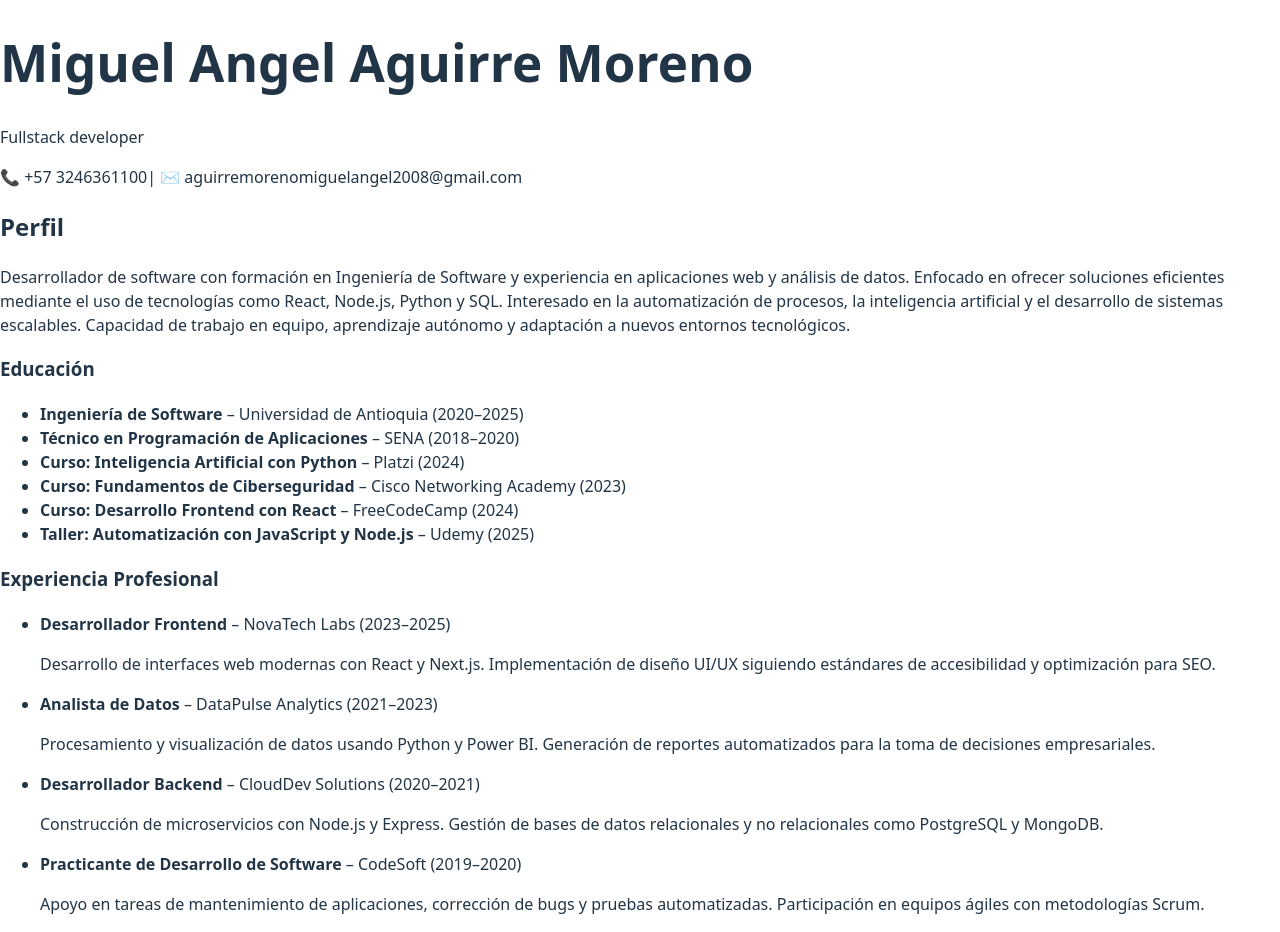
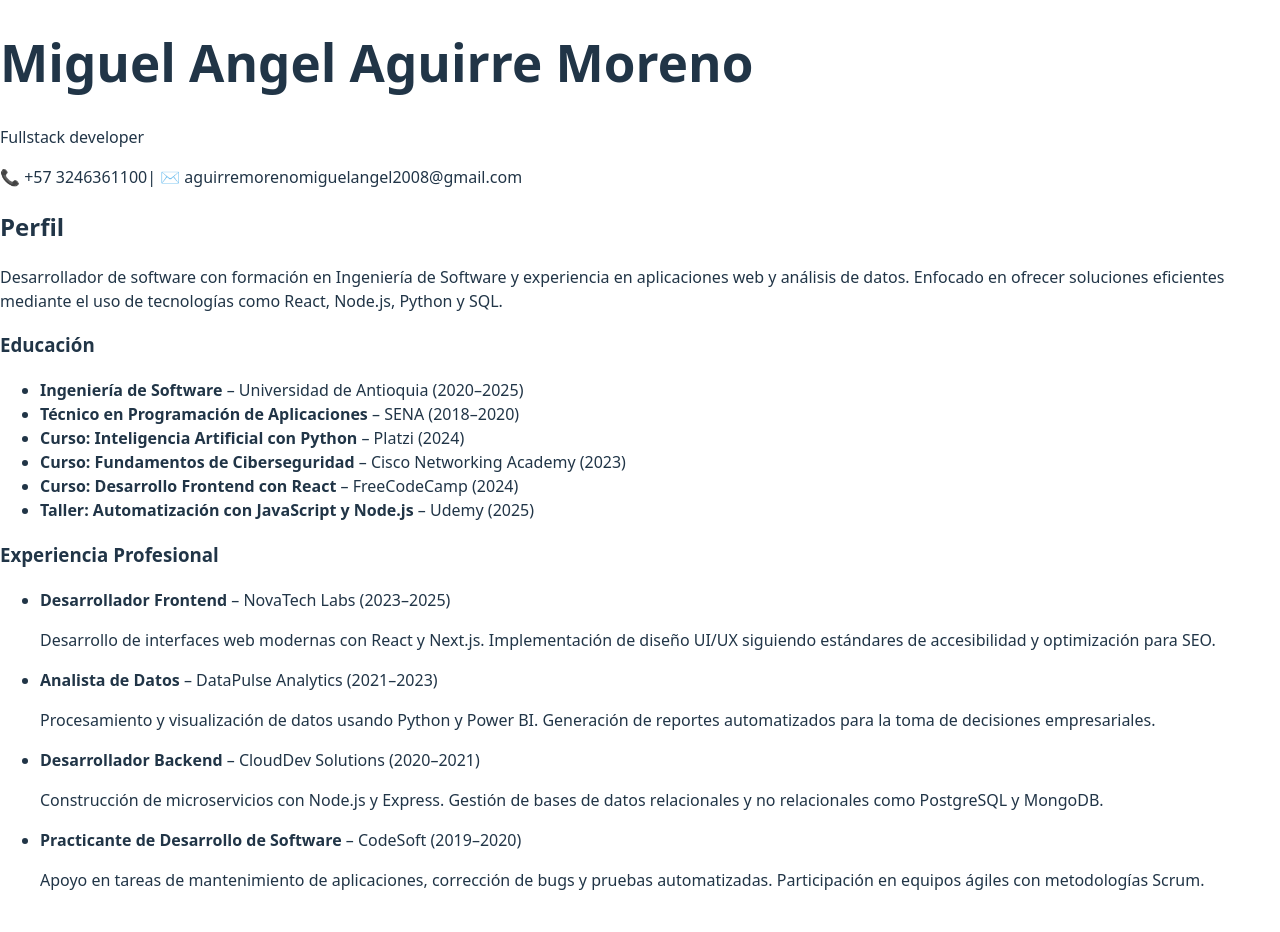
Before and after one commit to miguelucho425526/cv-react, a React (Vite) app: page / in a window 1280 px wide. After the commit the page ends 908 px from the top, so only its background shows below. Built offline with nearby package versions, Linux system fonts and the light colour scheme.

Commit message:
feat: componente Perfil con descripcion personalizada

```diff
--- a/src/Components/Perfil.jsx
+++ b/src/Components/Perfil.jsx
@@ -5,8 +5,6 @@
       <p>
         Desarrollador de software con formación en Ingeniería de Software y experiencia en aplicaciones web y análisis de datos.
         Enfocado en ofrecer soluciones eficientes mediante el uso de tecnologías como React, Node.js, Python y SQL.
-        Interesado en la automatización de procesos, la inteligencia artificial y el desarrollo de sistemas escalables.
-        Capacidad de trabajo en equipo, aprendizaje autónomo y adaptación a nuevos entornos tecnológicos.
       </p>
     </section>
   );
```
